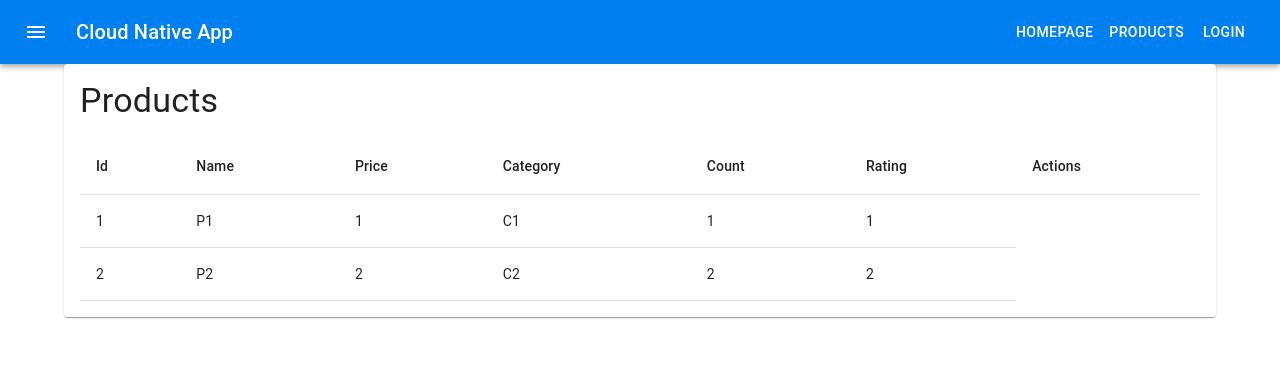
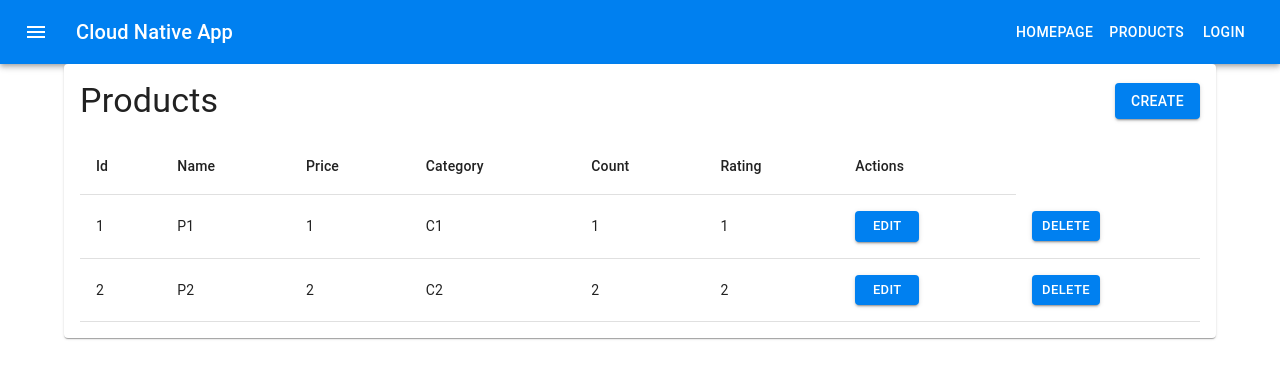
Before and after one commit to valuedriven/cloudnativeapp, a Next.js app in the folder frontend/: page /products in a window 1280 px wide. Shown: the top 378 px of the page. Built offline with nearby package versions, Linux system fonts and the light colour scheme.

Commit message:
Inclusão de ações na listagem de produtos

```diff
--- a/frontend/pages/products/index.js
+++ b/frontend/pages/products/index.js
@@ -1,4 +1,4 @@
-import { TableBody, TableCell, TableRow } from '@mui/material';
+import { Button, TableBody, TableCell, TableRow } from '@mui/material';
 import List from '@mui/material/List';
 import { useEffect, useState } from 'react';
 import PageContent from '../../components/pagetemplate/PageContent';
@@ -29,22 +29,40 @@
     setProducts(productsList);
   };
 
+  const editProduct = async (id) => {
+    alert(`editProduct(): ${id}`);
+  };
+
+  const deleteProduct = async (id) => {
+    alert(`deleteProduct(): ${id}`);
+  };
+
+  const createProduct = async () => {
+    alert('createProduct()');
+  };
+
   useEffect(() => {
     getProducts();
   }, []);
 
   return (
     <List>
-      <PageHeader pageLabel={pageLabel}></PageHeader>
+      <PageHeader pageLabel={pageLabel}>
+        <PageActions createProduct={createProduct} />
+      </PageHeader>
       <PageContent>
         <PageContentLabels labels={itemsLabels} />
-        <PageContentItems products={products} />
+        <PageContentItems
+          products={products}
+          editProduct={editProduct}
+          deleteProduct={deleteProduct}
+        />
       </PageContent>
     </List>
   );
 }
 
-function PageContentItems({ products }) {
+function PageContentItems({ products, editProduct, deleteProduct }) {
   return (
     <TableBody>
       {products.map((product) => (
@@ -55,8 +73,52 @@
           <TableCell>{product.category}</TableCell>
           <TableCell>{product.count}</TableCell>
           <TableCell>{product.rating}</TableCell>
+          <PageContentActions
+            id={product.id}
+            editProduct={editProduct}
+            deleteProduct={deleteProduct}
+          />
         </TableRow>
       ))}
     </TableBody>
   );
 }
+
+function PageActions({ createProduct }) {
+  return (
+    <>
+      <Button
+        color="primary"
+        variant="contained"
+        onClick={() => createProduct()}
+      >
+        Create
+      </Button>
+    </>
+  );
+}
+
+function PageContentActions({ id, editProduct, deleteProduct }) {
+  return (
+    <>
+      <TableCell>
+        <Button
+          size="small"
+          variant="contained"
+          onClick={() => editProduct(id)}
+        >
+          Edit
+        </Button>
+      </TableCell>
+      <TableCell>
+        <Button
+          size="small"
+          variant="contained"
+          onClick={() => deleteProduct(id)}
+        >
+          Delete
+        </Button>
+      </TableCell>
+    </>
+  );
+}
```
